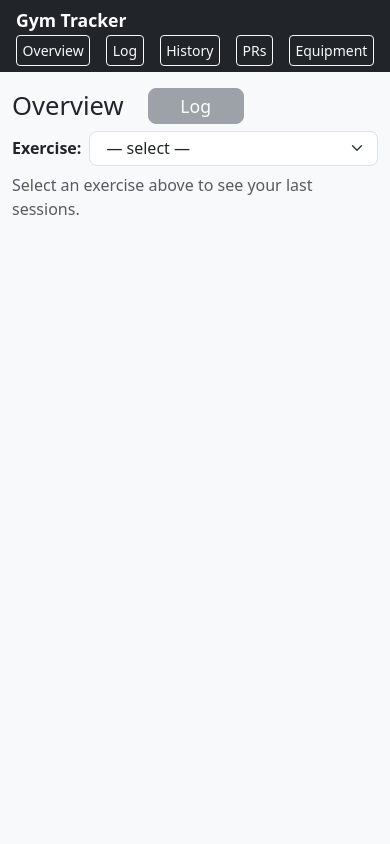
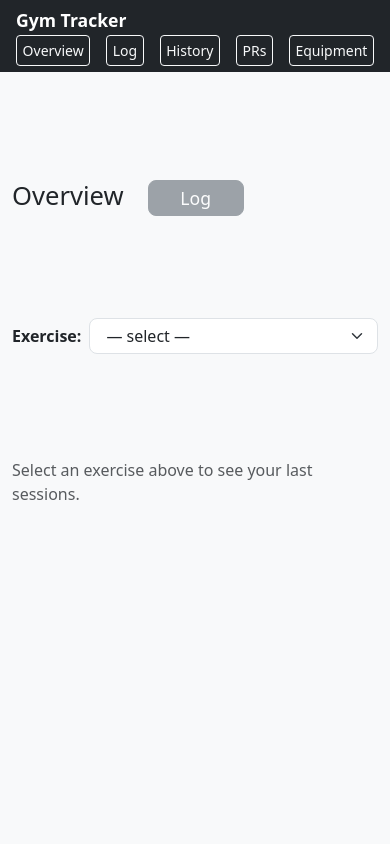
Before and after one commit to lenimoves92/gym_tracker, a Flask app: page /overview in a window 390 px wide. Run offline with Flask 3, Linux system fonts and the light colour scheme; data that the repository does not hold is empty; parts of the project's set-up code (start-up, migrations or seed data) failed here and were passed over; some libraries are stand-ins or nearby versions.

Commit message:
Tune Overview and nav for tall phones (iPhone 13 Pro Max)
- Wider phones (400-575px): bigger brand and nav buttons, smaller gaps
- Phone Overview fills the screen height (100svh) and spreads spare
  space evenly between rows instead of leaving it at the bottom
- Tighter space above (-20%) and below (-10%) the Overview title

Co-Authored-By: Claude Opus 5.5 <noreply@anthropic.com>

```diff
--- a/static/style.css
+++ b/static/style.css
@@ -19,6 +19,11 @@ body {
     .nav-buttons { width: 100%; display: flex; justify-content: space-between; gap: 0.2rem; }
     .nav-buttons .btn { margin: 0 !important; padding-inline: 0.35rem; }
 }
+/* Wider phones (e.g. iPhone 13 Pro Max, 428px): bigger brand and buttons, so the gaps between them shrink */
+@media (min-width: 400px) and (max-width: 575.98px) {
+    .navbar-brand { font-size: 1.35rem; }
+    .nav-buttons .btn { font-size: 0.95rem; padding: 0.3rem 0.55rem; }
+}
 @media (max-width: 359.98px) {
     .nav-buttons .btn { padding-inline: 0.2rem; }
 }
--- a/templates/base.html
+++ b/templates/base.html
@@ -8,7 +8,7 @@
           href="https://cdn.jsdelivr.net/npm/bootstrap@5.3.0/dist/css/bootstrap.min.css">
     <link rel="stylesheet" href="{{ url_for('static', filename='style.css') }}">
 </head>
-<body>
+<body class="{% block body_class %}{% endblock %}">
     <nav class="navbar navbar-dark bg-dark px-3">
         <span class="navbar-brand fw-bold">Gym Tracker</span>
         <div class="nav-buttons">
--- a/templates/overview.html
+++ b/templates/overview.html
@@ -1,4 +1,5 @@
 {% extends "base.html" %}
+{% block body_class %}ov-body{% endblock %}
 {% block container_spacing %}mt-3 mt-md-4 pb-2 pb-md-5{% endblock %}
 {% block content %}
 
@@ -175,6 +176,20 @@
     .ov-page .table { line-height: 1.3; }
     /* Previous session's columns line up with Last session right above it — skip the repeat header */
     .ov-sessions .card + .card thead { display: none; }
+
+    /* Fill the screen height and spread leftover space evenly between the rows
+       (tall phones like iPhone 13 Pro Max; on short phones there is none to spread).
+       svh = viewport with Safari's toolbars shown, so this never causes scrolling. */
+    body.ov-body { min-height: 100vh; min-height: 100svh; display: flex; flex-direction: column; }
+    body.ov-body > .container { flex: 1 0 auto; display: flex; flex-direction: column; }
+    .ov-page     { flex: 1 0 auto; align-content: space-evenly; }
+
+    /* Tighter top: space above the title −20%, below it −10% (tuned on iPhone 13 Pro Max).
+       The saved 8px goes to the bottom padding, so the other gaps keep their size and
+       everything below the title simply moves up. */
+    body.ov-body > .container { margin-top: 0.625rem !important; }  /* was 1rem (mt-3): −6px */
+    .ov-title, .ov-log { margin-bottom: -0.125rem; }                 /* title row −2px */
+    .ov-page     { padding-bottom: 0.5rem; }                         /* = 6px + 2px saved */
   }
 
   /* ── Desktop: selector · PR · Log in one row, chart (2/3) beside sessions (1/3) ── */
```
